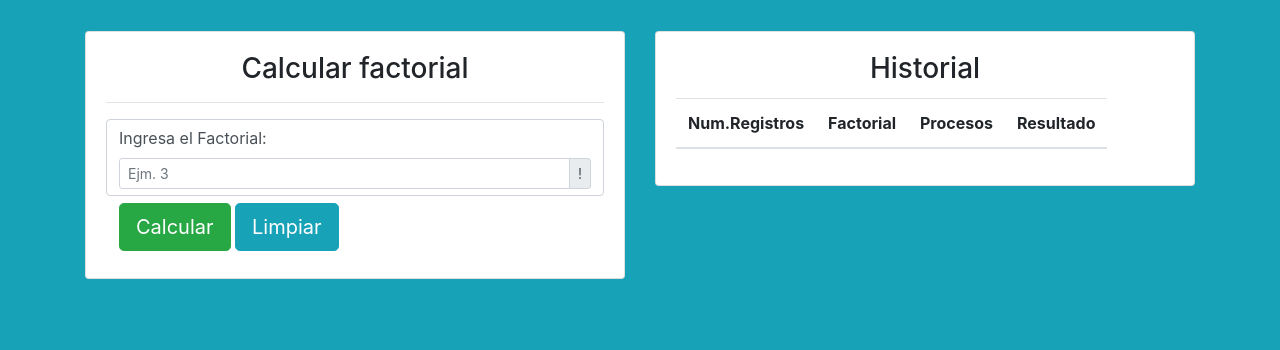
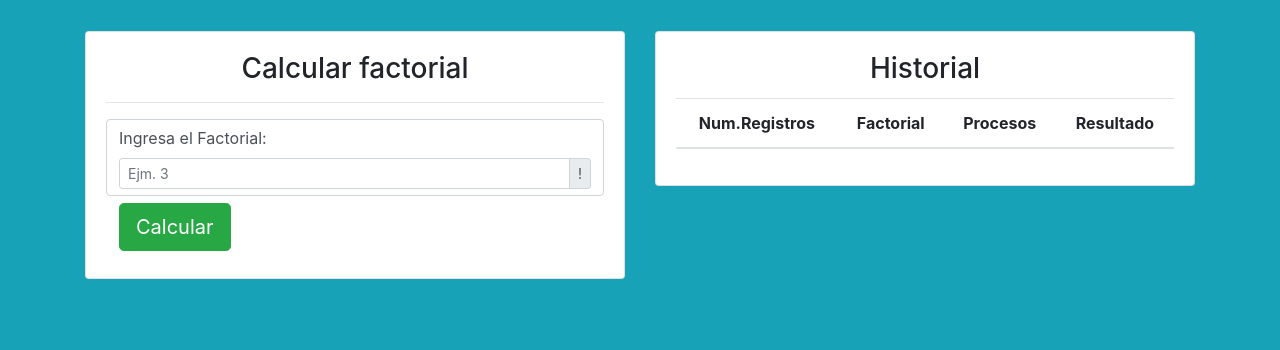
Before and after one commit to Ferpeke/Factorial, a PHP site: page /Sistemas_Web/view/pagina_inicio.php in a window 1280 px wide. Shown: the part 450-800 px from the top of the page. Run offline with PHP 8.4, Linux system fonts and the light colour scheme; the visitor is signed in with stand-in values (Sample User, id 1); lists and menus that the app fills with data are empty.

Commit message:
Update
quite el boton limpiar

```diff
--- a/manager/factorial.js
+++ b/manager/factorial.js
@@ -1,8 +1,4 @@
 $(document).ready(() => {
-
-  $('#btn_limpiar').click(() => {
-    $('#numero_factorial').val('');
-  });
 
   $('#btn_calcular').click(() => {
 
@@ -32,8 +28,6 @@ $(document).ready(() => {
 
       proceso = proceso.substring(0, proceso.length - 2).trim();
 
-      alert(numero_fact)
-
       $.ajax({
         type: 'POST',
         url: '../control/factorial.php',
@@ -43,7 +37,6 @@ $(document).ready(() => {
           'num_factorial': numero_fact
         },
         success: resultado => {
-          console.log(resultado)
           if (resultado == 1) {
             swal({
               icon: 'success',
@@ -52,6 +45,7 @@ $(document).ready(() => {
             });
 
             $('#tabla_historial').load('tabla_factorial.php');
+            $('#numero_factorial').val('');
 
           } else {
             console.log(resultado);
--- a/view/login.php
+++ b/view/login.php
@@ -20,7 +20,7 @@
             <div class="form-group">
 
               <label for="contrasenia"> <i class="fas fa-unlock-alt"></i> Contraseña:</label>
-              <input type="password" class="form-control" id="contrasenia" name="contrasenia" required = "" autocomplete="off">
+              <input type="password" class="form-control" id="contrasenia" name="contrasenia" required = "" autocomplete="off" placeholder="Ingresa tú contraseña">
 
             </div>
           </form>
--- a/view/pagina_inicio.php
+++ b/view/pagina_inicio.php
@@ -90,7 +90,6 @@ if (isset($_SESSION['usuario'])) {
               <div class="btn btn-group-lg">
 
                 <span class="btn btn-success" id="btn_calcular">Calcular</span>
-                <span class="btn btn-info" id="btn_limpiar">Limpiar</span>
 
               </div>
             </div>
@@ -101,7 +100,7 @@ if (isset($_SESSION['usuario'])) {
             <div class="card-body">
               <h3 class="card-title text-center">Historial</h3>
               <div>
-                <table class="table table-responsive text-center table-striped table-borderless table-white">
+                <table class="table table-responsive-sm text-center table-striped table-borderless table-white">
                   <thead>
                     <tr>
                       <th>Num.Registros</th>
```
